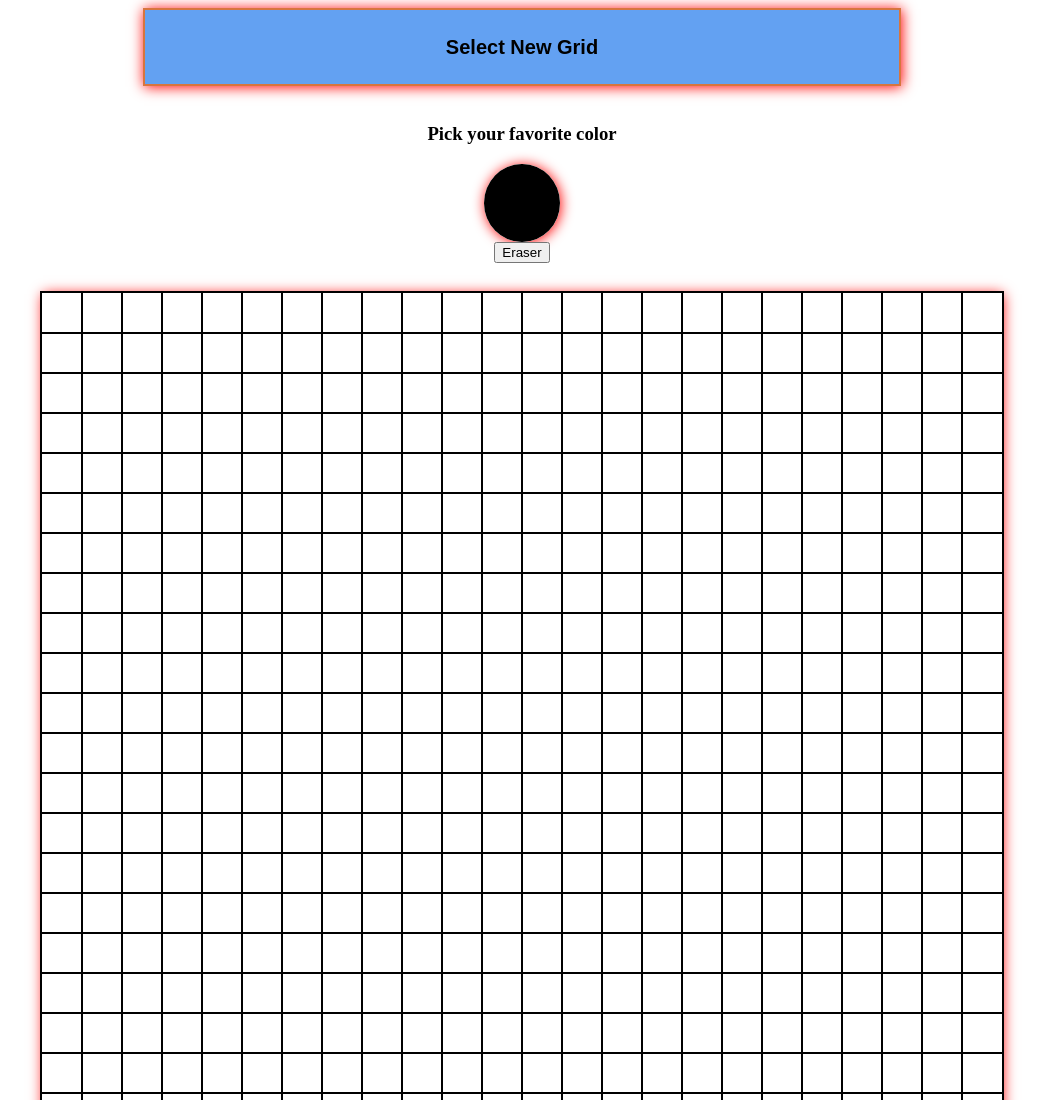
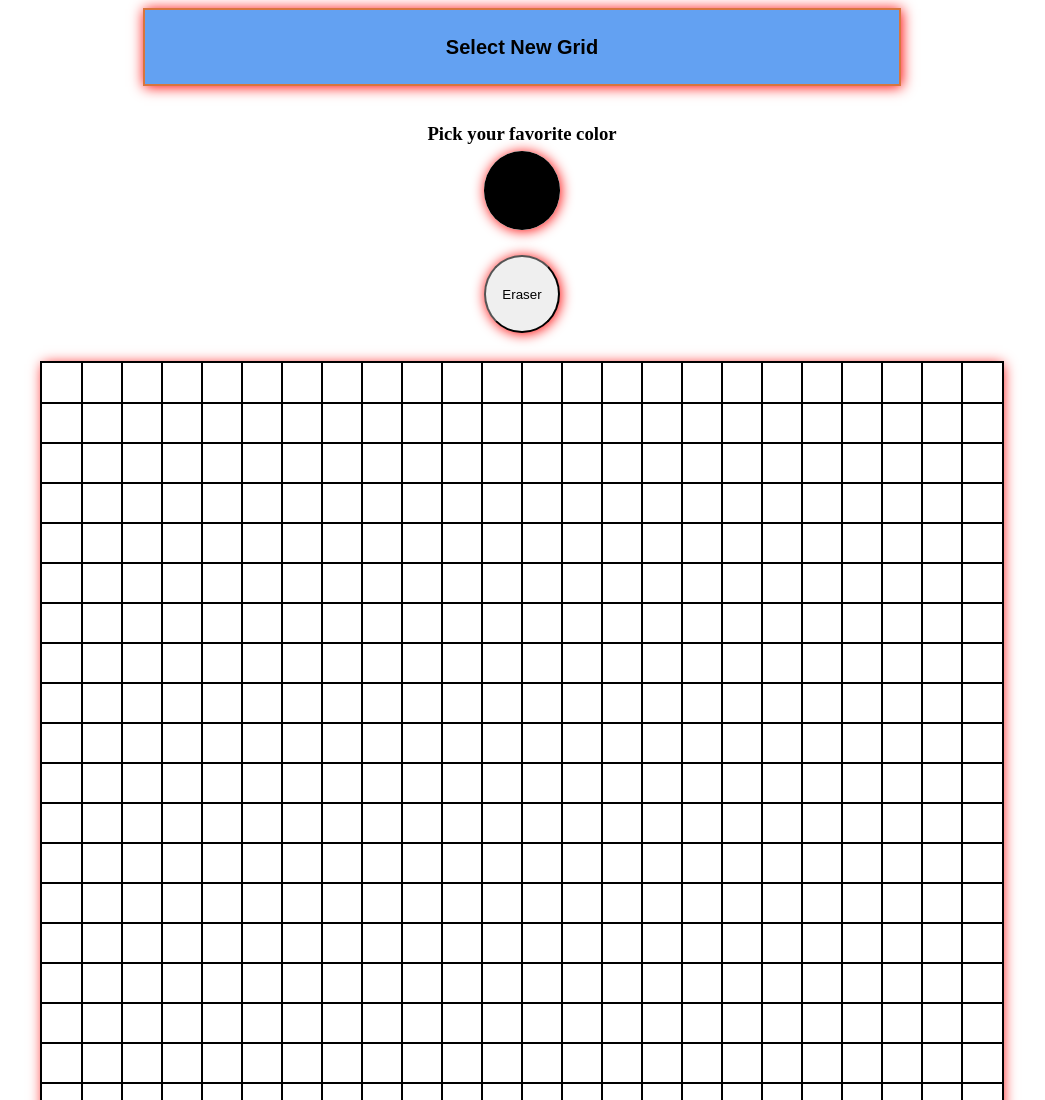
Before and after one commit to Chonkar-jay/Sketch_pad, a plain HTML site: page index.html in a window 1280 px wide. Shown: the top 1100 px of the page, without its empty margins (118-1163 px from the left). Drawn offline with Linux system fonts and the light colour scheme.

Commit message:
GIT
Completed layout by 70%. (Final commit as time is out)

```diff
--- a/index.css
+++ b/index.css
@@ -42,7 +42,9 @@
     margin: 3%;
     margin-left: 1%;
 } */
-.color_pick {
+.color_pick
+{
+	margin-top: -1%;
 	width:6%;
  	height:10%;
   	overflow: hidden;
@@ -50,10 +52,22 @@
   	/* border: 2px solid rgba(238, 45, 45, 0.979); */
   	box-shadow: 1px 1px 13px red;
 }
-  input[type='color'] {
+input[type='color']
+{
 	width:100%;
 	height:100%;
 	background: #ffffff 0% 0% no-repeat padding-box;
 	box-shadow: 0px 3px 6px #0000001A;
 	transform: scale(1.5);
 }
+#eraser
+{
+	margin-top: 2%;
+	width:6%;
+ 	height:10%;
+  	overflow: hidden;
+  	border-radius:100%;
+  	/* border: 2px solid rgba(238, 45, 45, 0.979); */
+  	box-shadow: 1px 1px 13px red;
+
+}
--- a/index.html
+++ b/index.html
@@ -4,30 +4,26 @@
 	<link rel=stylesheet type="text/css" href="index.css">
 	<!-- <script type="text/javascript" src="https://ajax.googleapis.com/ajax/libs/jquery/1.11.0/jquery.min.js"></script> -->
 	<script type="text/javascript" src="index.js"></script>
+
 </head>
-
 <body>
-
 <center id="newGrid"><button class="newGrid"><h2>Select New Grid</h2></button></center><br>
 <!-- <center>Pick your favorite color<input type="color" class="color_picker" id="1" ></center> -->
-<div class="row">
-	<div class="col-sm-6">
+<div>
+	<div>
 		<center><h3>Pick your favorite color</h3>
 		<div class="color_pick">
 			<input type="color" id="pick">
 		</div>
 		</center>
 	</div>
-	<div class="col-sm-6">
+	<div>
 		<center>
 			<button id="eraser" onclick="erase_color()">Eraser</button>
 		</center>
 	</div>
 </div>
 <div id="container" class="container"></div>
-
 <br><br>
-
 </body>
-
 </html>
--- a/index.js
+++ b/index.js
@@ -61,6 +61,7 @@ function createGrid(x) {
 function erase_color()
 {
   container.addEventListener("mouseover",e => {
+    // this.style.backgroundColor = white;
     e.target.style.backgroundColor = null;
   })
 }
```
Lines whose indentation alone changed are shown as unchanged.
